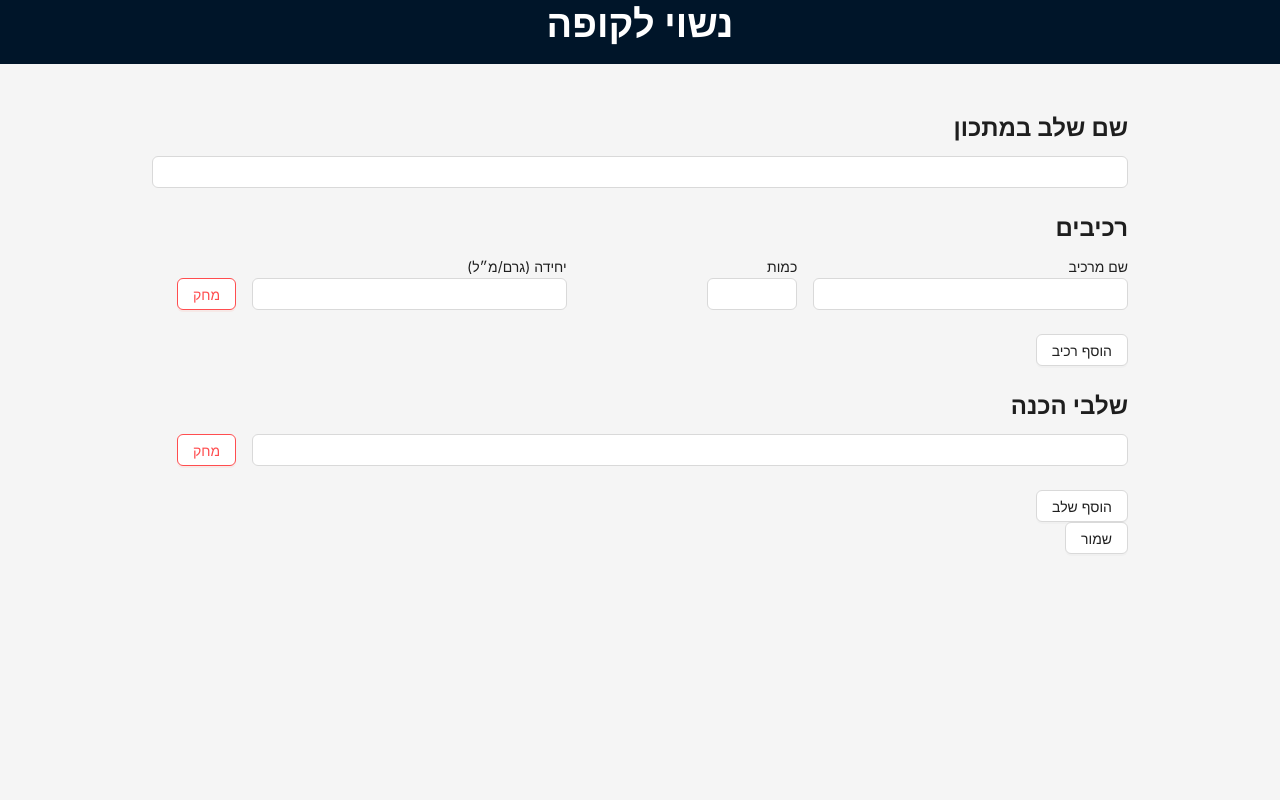
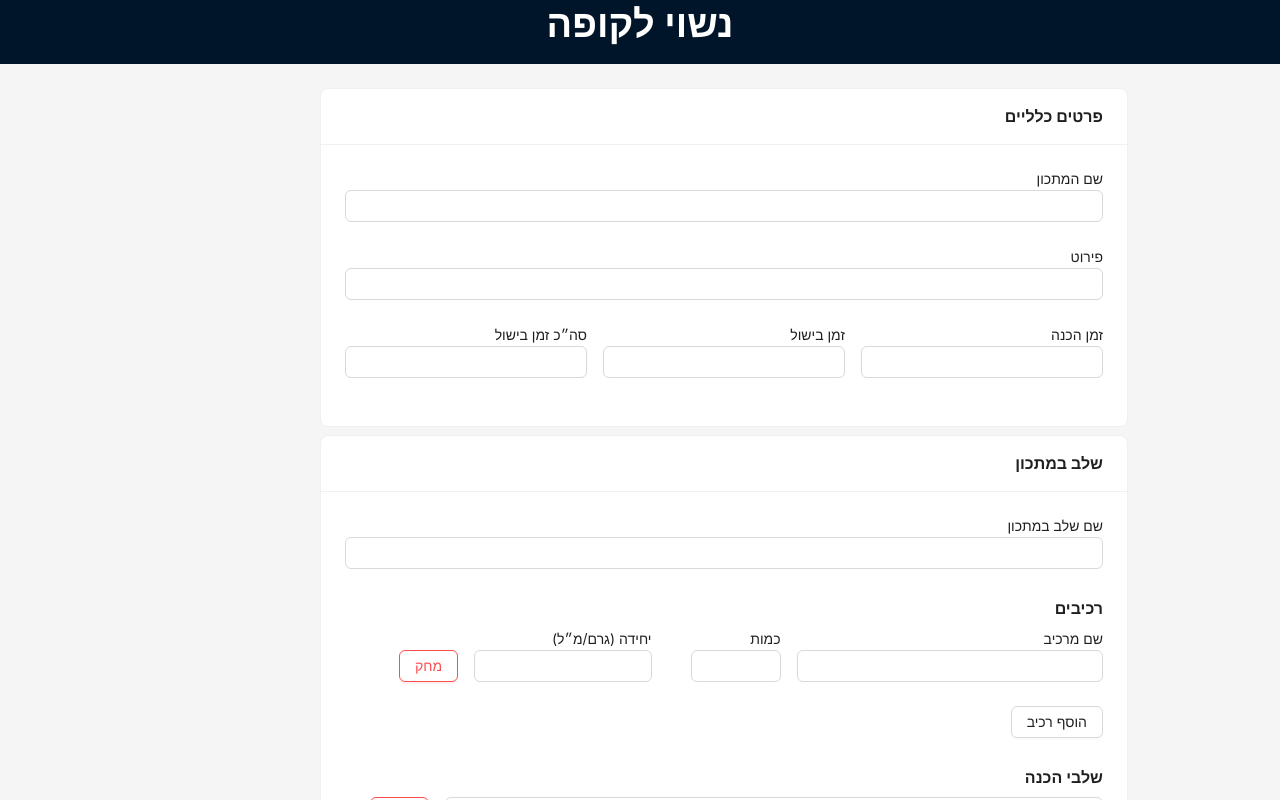
Before and after one commit to NofGuttman/recipes, a React (Create React App) app: page /create-recipe in a window 1280 px wide. Shown: the top 800 px of the page. Built offline with nearby package versions, Linux system fonts and the light colour scheme.

Commit message:
general details section

```diff
--- a/src/ui/CreateRecipePage/RecipeComponentFormSection/index.jsx
+++ b/src/ui/CreateRecipePage/RecipeComponentFormSection/index.jsx
@@ -1,47 +1,54 @@
-import {Button, Col, Form, Input, InputNumber, Row, Typography} from "antd";
+import {Button, Card, Col, Form, Input, InputNumber, Row, Typography} from "antd";
 import {requiredFieldRule} from "../utils";
 
-const {Title} = Typography;
+const {Title, Text} = Typography;
+const {TextArea} = Input;
 
 const RecipeComponentFormSection = () => (
   <div className='component-form-section'>
-    <Title level={3}>שם שלב במתכון</Title>
-    <Form.Item name='componentName' rules={[requiredFieldRule]}>
+    <Card title='שלב במתכון'>
+      <Form.List name='recipeComponents'>
+        {(componentFields, {add: addComponent, remove: removeComponent}) => (
+          <>
+            {componentFields.map((componentField) => (
+              <>
+                <Text>שם שלב במתכון</Text>
+                <Form.Item name={[componentField.name, 'componentName']} rules={[requiredFieldRule]}>
                   <Input/>
                 </Form.Item>
-    <Title level={3}>רכיבים</Title>
+                <Title level={5}>רכיבים</Title>
                 <Form.List
-      name='ingredients'
+                  name={[componentField.name, 'ingredients']}
                 >
-      {((fields, {add, remove}) => (
+                  {((ingredientFields, {add, remove}) => (
                     <>
-          {fields.length > 0 && (
+                      {ingredientFields.length > 0 && (
                         <Row gutter={16}>
-              <Col span={8}>שם מרכיב</Col>
-              <Col flex='auto'>כמות</Col>
-              <Col span={8}>יחידה (גרם/מ״ל)</Col>
-              <Col flex='100px'></Col>
+                          <Col span={10}>שם מרכיב</Col>
+                          <Col span={4}>כמות</Col>
+                          <Col span={6}>יחידה (גרם/מ״ל)</Col>
+                          <Col span={4}></Col>
                         </Row>
                       )}
-          {fields.map((field) => (
+                      {ingredientFields.map((ingredientField) => (
                         <Row gutter={16}>
-              <Col span={8}>
-                <Form.Item name={[field.name, 'name']} rules={[requiredFieldRule]}>
+                          <Col span={10}>
+                            <Form.Item name={[ingredientField.name, 'name']} rules={[requiredFieldRule]}>
                               <Input/>
                             </Form.Item>
                           </Col>
-              <Col flex='auto'>
-                <Form.Item name={[field.name, 'quantity']}>
+                          <Col span={4}>
+                            <Form.Item name={[ingredientField.name, 'quantity']}>
                               <InputNumber/>
                             </Form.Item>
                           </Col>
-              <Col span={8}>
-                <Form.Item name={[field.name, 'unit']}>
+                          <Col span={6}>
+                            <Form.Item name={[ingredientField.name, 'unit']}>
                               <Input/>
                             </Form.Item>
                           </Col>
-              <Col flex='100px'>
-                <Button danger onClick={() => remove(field.name)}>מחק</Button>
+                          <Col span={4}>
+                            <Button danger onClick={() => remove(ingredientField.name)}>מחק</Button>
                           </Col>
                         </Row>
                       ))}
@@ -49,21 +56,21 @@ const RecipeComponentFormSection = () => (
                     </>
                   ))}
                 </Form.List>
-    <Title level={3}>שלבי הכנה</Title>
+                <Title level={5}>שלבי הכנה</Title>
                 <Form.List
-      name='steps'
+                  name={[componentField.name, 'steps']}
                 >
-      {((fields, {add, remove}) => (
+                  {((stepFields, {add, remove}) => (
                     <>
-          {fields.map((field) => (
+                      {stepFields.map((stepField) => (
                         <Row gutter={16}>
                           <Col flex='auto'>
-                <Form.Item name={[field.name, 'name']} rules={[requiredFieldRule]}>
-                  <Input/>
+                            <Form.Item name={[stepField.name, 'name']} rules={[requiredFieldRule]}>
+                              <TextArea rows={2} />
                             </Form.Item>
                           </Col>
                           <Col flex='100px'>
-                <Button danger onClick={() => remove(field.name)}>מחק</Button>
+                            <Button danger onClick={() => remove(stepField.name)}>מחק</Button>
                           </Col>
                         </Row>
                       ))}
@@ -71,6 +78,12 @@ const RecipeComponentFormSection = () => (
                     </>
                   ))}
                 </Form.List>
+              </>
+            ))}
+          </>
+        )}
+      </Form.List>
+    </Card>
   </div>
 );
 
--- /dev/null
+++ b/src/ui/CreateRecipePage/RecipeDetailsFormSection/index.jsx
@@ -0,0 +1,40 @@
+import {Card, Col, Form, Input, Row, Typography} from 'antd';
+import {requiredFieldRule} from "../utils";
+
+const {Text} = Typography;
+const RecipeDetailsFormSection = () => (
+  <div className='recipe-details'>
+    <Card title='פרטים כלליים'>
+      <Text>שם המתכון</Text>
+      <Form.Item name='recipeTitle' rules={[requiredFieldRule]}>
+        <Input/>
+      </Form.Item>
+      <Text>פירוט</Text>
+      <Form.Item name='recipeDescription'>
+        <Input/>
+      </Form.Item>
+      <Row gutter={16}>
+        <Col>
+          <Text>זמן הכנה</Text>
+          <Form.Item name='prepTime'>
+            <Input/>
+          </Form.Item>
+        </Col>
+        <Col>
+          <Text>זמן בישול</Text>
+          <Form.Item name='cookTime'>
+            <Input/>
+          </Form.Item>
+        </Col>
+        <Col>
+          <Text>סה״כ זמן בישול</Text>
+          <Form.Item name='totalTime'>
+            <Input/>
+          </Form.Item>
+        </Col>
+      </Row>
+    </Card>
+  </div>
+);
+
+export default RecipeDetailsFormSection;
--- a/src/ui/CreateRecipePage/index.jsx
+++ b/src/ui/CreateRecipePage/index.jsx
@@ -1,5 +1,6 @@
-import {Button, Col, Form, Input, InputNumber, Row, Typography} from "antd";
+import {Button, Form, Space, Typography} from "antd";
 import RecipeComponentFormSection from "./RecipeComponentFormSection";
+import RecipeDetailsFormSection from "./RecipeDetailsFormSection";
 
 const {Title} = Typography;
 
@@ -10,8 +11,10 @@ const CreateRecipePage = () => {
   }
 
   const initialValues = {
-    ingredients: [{}],
-    steps: [{}],
+    recipeComponents: [{
+      ingredients: [{}],
+      steps: [{}],
+    }],
   }
 
   return (
@@ -22,10 +25,13 @@ const CreateRecipePage = () => {
       onFinish={onSubmit}
       initialValues={initialValues}
     >
-      <RecipeComponentFormSection />
-      <Button htmlType='submit'>
-        שמור
-      </Button>
+      <Space direction='vertical'>
+        <RecipeDetailsFormSection/>
+        <RecipeComponentFormSection/>
+        <Button htmlType='submit'>
+          שמור
+        </Button>
+      </Space>
     </Form>
   );
 }
```
Lines whose indentation alone changed are shown as unchanged.
